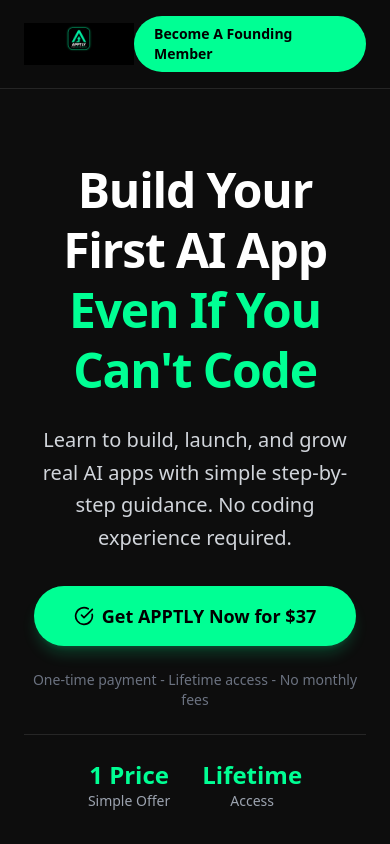
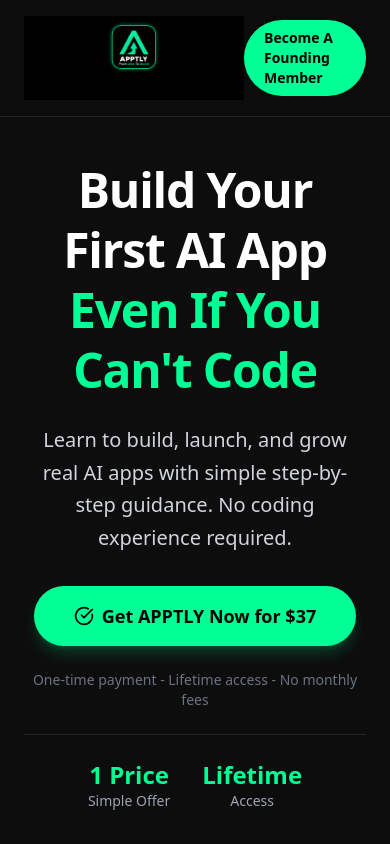
Before and after one commit to myapptly/apptly-website, a Next.js app: page / in a window 390 px wide. Shown: the top 844 px of the page. Built offline with nearby package versions, Linux system fonts and the light colour scheme.

Commit message:
Update navbar logo again

```diff
--- a/components/navbar.tsx
+++ b/components/navbar.tsx
@@ -11,7 +11,7 @@ export function Navbar() {
           alt="APPTLY Logo"
           width={200}
           height={100}
-          className="object-contain w-[110px] sm:w-[220px] h-auto flex-shrink-0"
+          className="object-contain w-[220px] h-auto"
           />
         <a
           href="#pricing"
```
